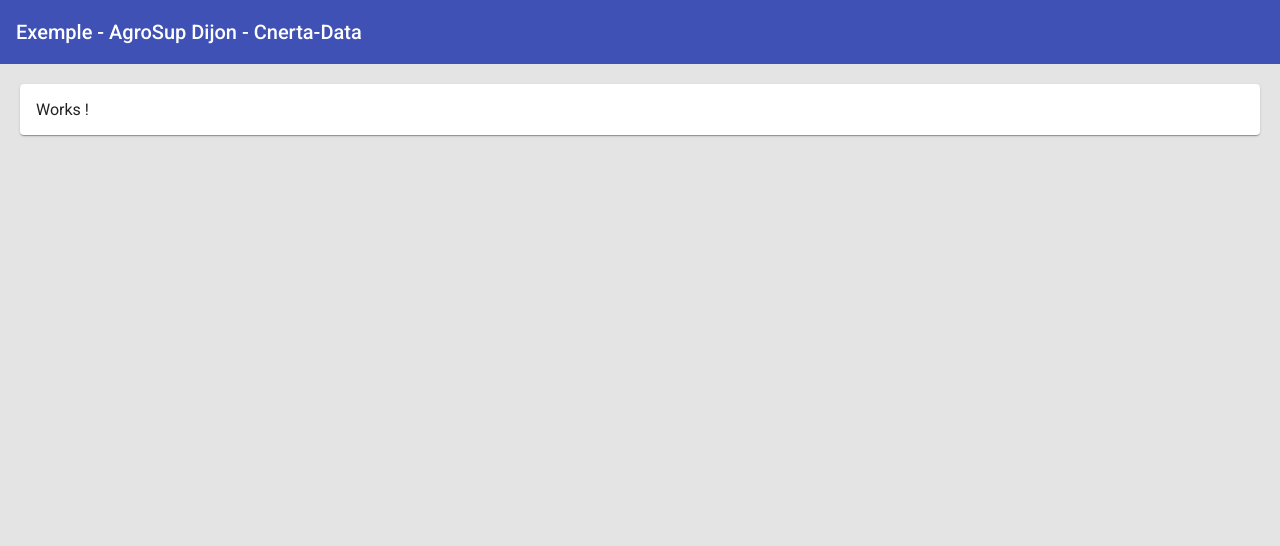
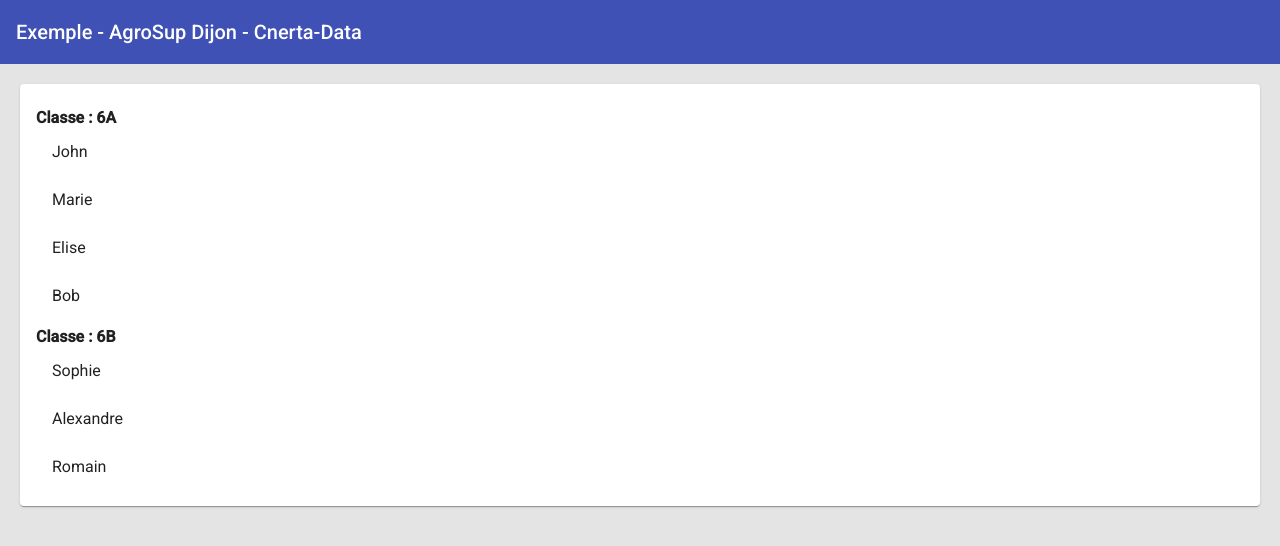
Before and after one commit to CNERTADATA/exemple, an Angular app: page / in a window 1280 px wide. Shown: the top 546 px of the page. Built offline with nearby package versions, Linux system fonts and the light colour scheme.

Commit message:
feat: parcourir un objet avec keyvalue

```diff
--- a/package.json
+++ b/package.json
@@ -31,6 +31,7 @@
     "@angular/cli": "~12.0.1",
     "@angular/compiler-cli": "~12.0.1",
     "@types/jasmine": "~3.6.0",
+    "@types/lodash-es": "^4.17.4",
     "@types/node": "^12.11.1",
     "jasmine-core": "~3.7.0",
     "karma": "~6.3.0",
--- a/src/app/exemples/mon-exemple.component.ts
+++ b/src/app/exemples/mon-exemple.component.ts
@@ -1,54 +1,70 @@
-import {ChangeDetectionStrategy, Component, NgModule, OnInit} from '@angular/core';
-import {CommonModule} from '@angular/common';
-import {RouterModule, Routes} from '@angular/router';
-import { groupBy } from 'lodash-es'
+import {
+  ChangeDetectionStrategy,
+  Component,
+  NgModule,
+  OnInit,
+} from '@angular/core';
+import { CommonModule } from '@angular/common';
+import { RouterModule, Routes } from '@angular/router';
+import { groupBy } from 'lodash-es';
+import { MatListModule } from '@angular/material/list';
 
+interface Eleves {
+  class: string;
+  name: string;
+}
+interface Class extends Map<string, Eleves[]> {
+  key: Eleves[];
+}
 
 @Component({
   selector: 'asd-mon-exemple',
   changeDetection: ChangeDetectionStrategy.OnPush,
   template: `
-    <div>Works !</div>
+    <!--    On utilise le pipe keyvalue qui permet de parcourir un objet et on utilise .key et .value pour accéder au éléments-->
+    <mat-list *ngFor="let class of elevesByClass | keyvalue">
+      <strong>Classe : {{ class.key }}</strong>
+      <mat-list-item *ngFor="let eleve of class.value">{{
+        eleve.name
+      }}</mat-list-item>
+    </mat-list>
   `,
-  styles: []
+  styles: [],
 })
 export class MonExempleComponent implements OnInit {
-
   /**
-   * On récupère tous les élèves de la 6ème
+   * On récupère tous les élèves de la 6ème d'une api
    */
-  eleves = [
-    {class: '6A', name: 'John'},
-    {class: '6A', name: 'Marie'},
-    {class: '6A', name: 'Elise'},
-    {class: '6A', name: 'Bob'},
-    {class: '6B', name: 'Sophie'},
-    {class: '6B', name: 'Alexandre'},
-    {class: '6B', name: 'Romain'},
+  eleves: Eleves[] = [
+    { class: '6A', name: 'John' },
+    { class: '6A', name: 'Marie' },
+    { class: '6A', name: 'Elise' },
+    { class: '6A', name: 'Bob' },
+    { class: '6B', name: 'Sophie' },
+    { class: '6B', name: 'Alexandre' },
+    { class: '6B', name: 'Romain' },
   ];
+  elevesByClass: Class;
 
   constructor() {
+    // on crée un objet qui regroupe les élèves en fonction de la classe. On a un objet avec comme propriété le nom de la classe et un tableau des élèves
+    //@ts-ignore
+    this.elevesByClass = groupBy(this.eleves, 'class');
   }
 
-
-  ngOnInit(): void {
-  }
-
-
+  ngOnInit(): void {}
 }
 
 const routes: Routes = [
   {
     path: '',
-    component: MonExempleComponent
-  }
+    component: MonExempleComponent,
+  },
 ];
-
 
 @NgModule({
   declarations: [MonExempleComponent],
   exports: [MonExempleComponent],
-  imports: [CommonModule, RouterModule.forChild(routes)]
+  imports: [CommonModule, RouterModule.forChild(routes), MatListModule],
 })
-export class MonExempleModule {
-}
+export class MonExempleModule {}
```
Also changed, not shown: 1 other file (tests, documents, lock files or other folders).
